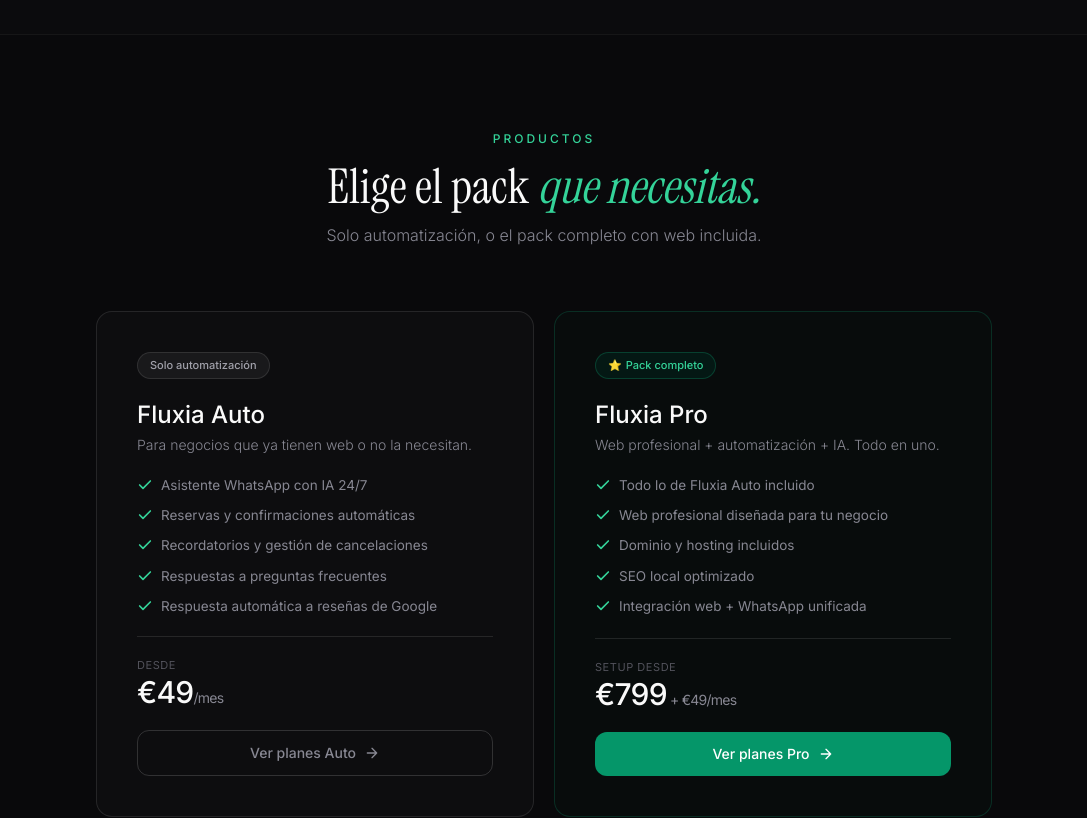
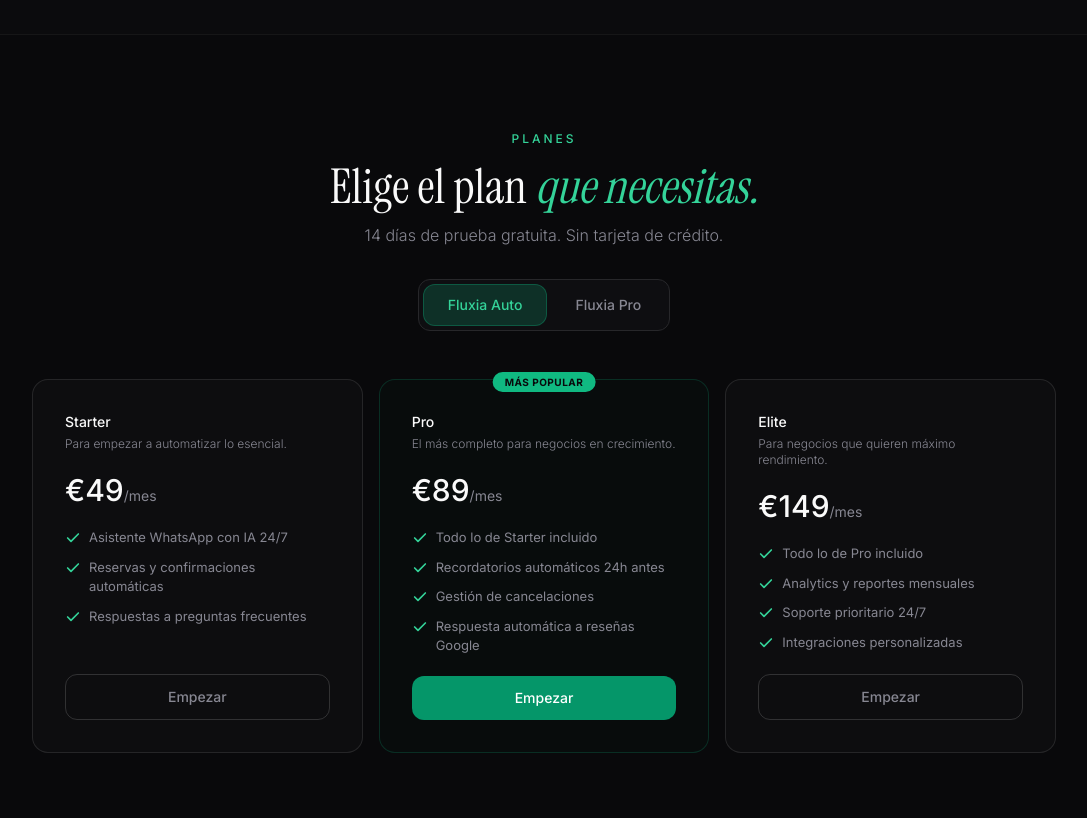
Before and after one commit to jesuswebstudio-lang/Mi_agencia_virtual, a Next.js app in the folder automatizacion_agentes/: page / in a window 1280 px wide. Shown: the part 2420-3238 px from the top of the page, without its empty margins (96-1183 px from the left). Built offline with nearby package versions, Linux system fonts and the light colour scheme.

Commit message:
Update page.tsx

```diff
--- a/automatizacion_agentes/app/page.tsx
+++ b/automatizacion_agentes/app/page.tsx
@@ -570,126 +570,192 @@
 }
 // ─── PRODUCTOS SECTION ────────────────────────────────────────────────────────
 
-const PRODUCTOS = [
+// Reemplaza la función ProductosSection y el array PRODUCTOS en tu page.tsx por esto:
+
+function ProductosSection() {
+  const [activeTab, setActiveTab] = useState<"auto" | "pro">("auto");
+
+  const planes = {
+    auto: [
       {
-    badge: "Solo automatización",
-    badgeCls: "bg-white/5 border-white/10 text-zinc-400",
-    name: "Fluxia Auto",
-    tagline: "Para negocios que ya tienen web o no la necesitan.",
-    feats: [
+        name: "Starter",
+        price: "€49",
+        period: "/mes",
+        description: "Para empezar a automatizar lo esencial.",
+        features: [
           "Asistente WhatsApp con IA 24/7",
           "Reservas y confirmaciones automáticas",
-      "Recordatorios y gestión de cancelaciones",
           "Respuestas a preguntas frecuentes",
-      "Respuesta automática a reseñas de Google",
         ],
-    from: "Desde",
-    price: "€49",
-    period: "/mes",
         featured: false,
-    cta: "Ver planes Auto",
+        cta: "Empezar",
       },
       {
-    badge: "Pack completo",
-    badgeCls: "bg-emerald-950/40 border-emerald-500/25 text-emerald-400",
-    name: "Fluxia Pro",
-    tagline: "Web profesional + automatización + IA. Todo en uno.",
-    feats: [
-      "Todo lo de Fluxia Auto incluido",
+        name: "Pro",
+        price: "€89",
+        period: "/mes",
+        description: "El más completo para negocios en crecimiento.",
+        features: [
+          "Todo lo de Starter incluido",
+          "Recordatorios automáticos 24h antes",
+          "Gestión de cancelaciones",
+          "Respuesta automática a reseñas Google",
+        ],
+        featured: true,
+        cta: "Empezar",
+      },
+      {
+        name: "Elite",
+        price: "€149",
+        period: "/mes",
+        description: "Para negocios que quieren máximo rendimiento.",
+        features: [
+          "Todo lo de Pro incluido",
+          "Analytics y reportes mensuales",
+          "Soporte prioritario 24/7",
+          "Integraciones personalizadas",
+        ],
+        featured: false,
+        cta: "Empezar",
+      },
+    ],
+    pro: [
+      {
+        name: "Starter",
+        price: "€799",
+        period: " setup + €49/mes",
+        description: "Web profesional y automatización básica.",
+        features: [
           "Web profesional diseñada para tu negocio",
           "Dominio y hosting incluidos",
+          "Todo lo de Fluxia Auto Starter",
+        ],
+        featured: false,
+        cta: "Empezar",
+      },
+      {
+        name: "Pro",
+        price: "€1.199",
+        period: " setup + €89/mes",
+        description: "La opción más completa para destacar.",
+        features: [
+          "Web premium con diseño a medida",
           "SEO local optimizado",
+          "Todo lo de Fluxia Auto Pro",
           "Integración web + WhatsApp unificada",
         ],
-    from: "Setup desde",
-    price: "€799",
-    period: " + €49/mes",
         featured: true,
-    cta: "Ver planes Pro",
+        cta: "Empezar",
       },
-];
+      {
+        name: "Elite",
+        price: "€1.799",
+        period: " setup + €149/mes",
+        description: "Solución completa sin límites.",
+        features: [
+          "Web a medida con funcionalidades avanzadas",
+          "Todo lo de Fluxia Auto Elite",
+          "Soporte prioritario 24/7",
+          "Onboarding personalizado",
+        ],
+        featured: false,
+        cta: "Empezar",
+      },
+    ],
+  };
 
-function ProductosSection() {
+  const current = planes[activeTab];
+
   return (
     <section id="planes" className="relative py-24 px-6 lg:px-12 border-t border-white/5">
-      <div className="max-w-4xl mx-auto">
-        {/* Section Header */}
-        <div className="text-center mb-16">
+      <div className="max-w-5xl mx-auto">
+        {/* Header */}
+        <div className="text-center mb-12">
           <p className="text-xs font-medium tracking-[3px] uppercase text-emerald-400 mb-4">
-            Productos
+            Planes
           </p>
           <h2 className="text-4xl sm:text-5xl font-serif text-foreground mb-3">
-            Elige el pack{' '}
+            Elige el plan{" "}
             <em className="italic text-emerald-400">que necesitas.</em>
           </h2>
-          <p className="text-muted-foreground font-light">
-            Solo automatización, o el pack completo con web incluida.
+          <p className="text-muted-foreground font-light mb-8">
+            14 días de prueba gratuita. Sin tarjeta de crédito.
           </p>
+
+          {/* Tab Toggle */}
+          <div className="inline-flex bg-card border border-border rounded-xl p-1 gap-1">
+            <button
+              onClick={() => setActiveTab("auto")}
+              className={`px-6 py-2.5 rounded-lg text-sm font-medium transition-all duration-200 ${
+                activeTab === "auto"
+                  ? "bg-emerald-500/20 text-emerald-400 border border-emerald-500/30"
+                  : "text-muted-foreground hover:text-foreground"
+              }`}
+            >
+              Fluxia Auto
+            </button>
+            <button
+              onClick={() => setActiveTab("pro")}
+              className={`px-6 py-2.5 rounded-lg text-sm font-medium transition-all duration-200 ${
+                activeTab === "pro"
+                  ? "bg-emerald-500/20 text-emerald-400 border border-emerald-500/30"
+                  : "text-muted-foreground hover:text-foreground"
+              }`}
+            >
+              Fluxia Pro
+            </button>
+          </div>
         </div>
 
-        {/* Products Grid */}
-        <div className="grid md:grid-cols-2 gap-5">
-          {PRODUCTOS.map((p) => (
+        {/* Cards */}
+        <div className="grid md:grid-cols-3 gap-4">
+          {current.map((plan) => (
             <div
-              key={p.name}
-              className={`rounded-2xl p-10 border flex flex-col gap-5 transition-all duration-300 hover:scale-[1.02] ${
-                p.featured
+              key={plan.name}
+              className={`relative rounded-2xl p-8 border flex flex-col gap-5 transition-all duration-300 hover:scale-[1.02] ${
+                plan.featured
                   ? "bg-emerald-950/10 border-emerald-500/20"
                   : "bg-white/[0.02] border-white/10"
               }`}
             >
-              {/* Badge */}
-              <span
-                className={`inline-block text-[11px] font-medium px-3 py-1 rounded-full border w-fit ${p.badgeCls}`}
-              >
-                {p.featured && <span className="mr-1">&#11088;</span>}
-                {p.badge}
+              {plan.featured && (
+                <div className="absolute -top-3 left-1/2 -translate-x-1/2">
+                  <span className="bg-emerald-500 text-background text-[10px] font-bold px-3 py-1 rounded-full uppercase tracking-wider">
+                    Más popular
                   </span>
+                </div>
+              )}
 
-              {/* Name & Tagline */}
               <div>
-                <p className="text-2xl font-medium text-foreground">{p.name}</p>
-                <p className="text-sm text-muted-foreground mt-1 font-light">
-                  {p.tagline}
-                </p>
+                <p className="text-sm font-medium text-foreground mb-1">{plan.name}</p>
+                <p className="text-xs text-muted-foreground font-light">{plan.description}</p>
               </div>
 
-              {/* Features */}
-              <ul className="flex flex-col gap-2.5">
-                {p.feats.map((f) => (
-                  <li
-                    key={f}
-                    className="flex items-start gap-2 text-[13.5px] text-muted-foreground"
-                  >
-                    <CheckIcon className="w-4 h-4 text-emerald-400 flex-shrink-0 mt-0.5" />
+              <div>
+                <span className="text-3xl font-medium text-foreground">{plan.price}</span>
+                <span className="text-sm text-muted-foreground">{plan.period}</span>
+              </div>
+
+              <ul className="flex flex-col gap-2.5 flex-1">
+                {plan.features.map((f) => (
+                  <li key={f} className="flex items-start gap-2 text-[13px] text-muted-foreground">
+                    <svg className="w-4 h-4 text-emerald-400 flex-shrink-0 mt-0.5" viewBox="0 0 24 24" fill="none" stroke="currentColor" strokeWidth="2.5" strokeLinecap="round" strokeLinejoin="round">
+                      <polyline points="20 6 9 17 4 12" />
+                    </svg>
                     {f}
                   </li>
                 ))}
               </ul>
 
-              {/* Pricing */}
-              <div className="mt-auto pt-5 border-t border-white/10">
-                <p className="text-[11px] uppercase tracking-wider text-zinc-600">
-                  {p.from}
-                </p>
-                <p className="text-3xl font-medium text-foreground tracking-tight">
-                  {p.price}
-                  <span className="text-sm font-normal text-muted-foreground">
-                    {p.period}
-                  </span>
-                </p>
-              </div>
-
-              {/* CTA Button */}
               <a
-                href="#contacto"
+                href="#demo-ia"
                 className={`w-full py-3 rounded-lg text-sm font-medium flex items-center justify-center gap-2 transition-all duration-200 ${
-                  p.featured
+                  plan.featured
                     ? "bg-emerald-600 text-white hover:bg-emerald-700"
-                    : "border border-white/15 text-muted-foreground hover:border-white/25 hover:text-foreground bg-transparent"
+                    : "border border-white/15 text-muted-foreground hover:border-white/25 hover:text-foreground"
                 }`}
               >
-                {p.cta} <ArrowRightIcon className="w-4 h-4" />
+                {plan.cta}
               </a>
             </div>
           ))}
```
Lines whose indentation alone changed are shown as unchanged.
